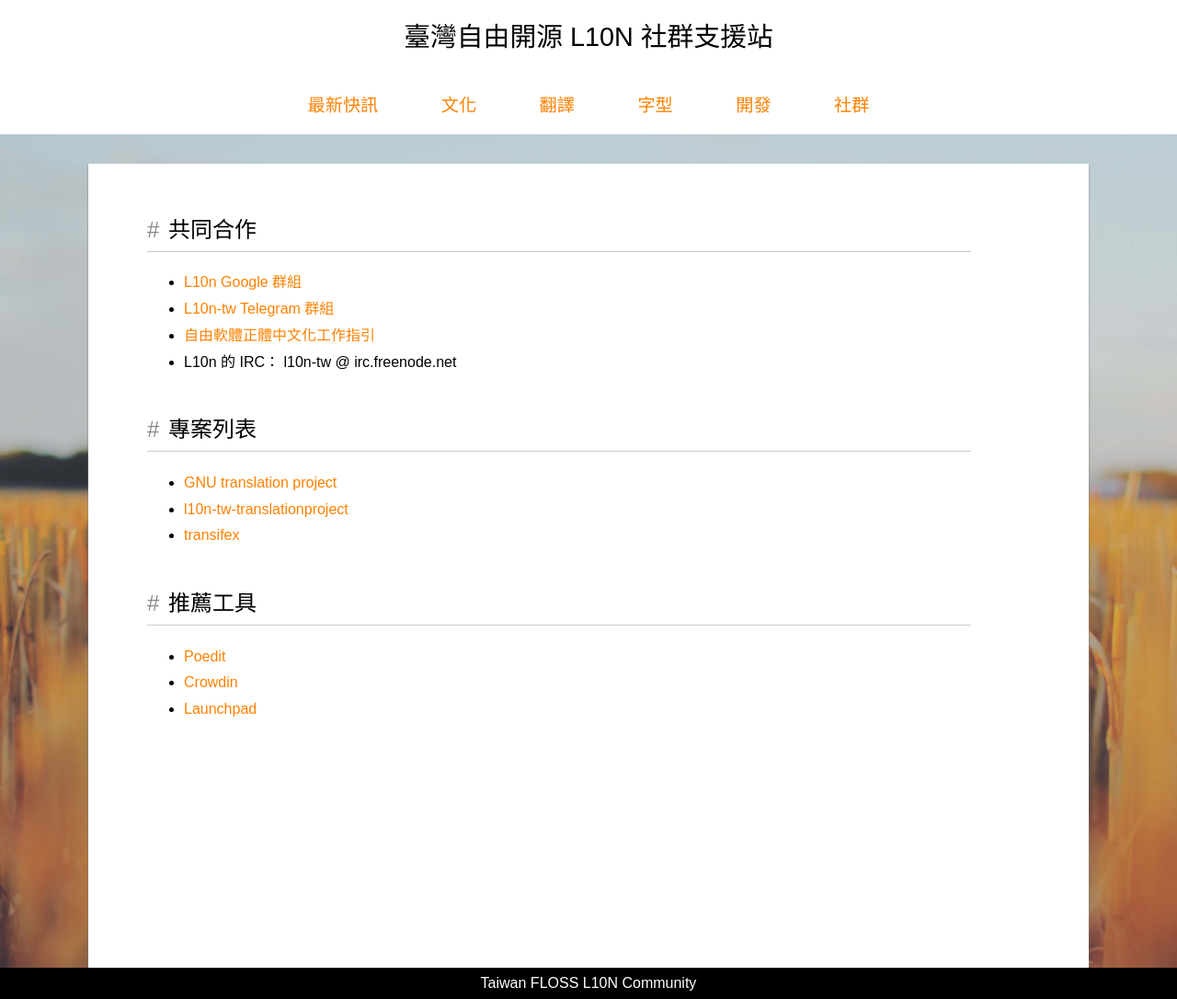
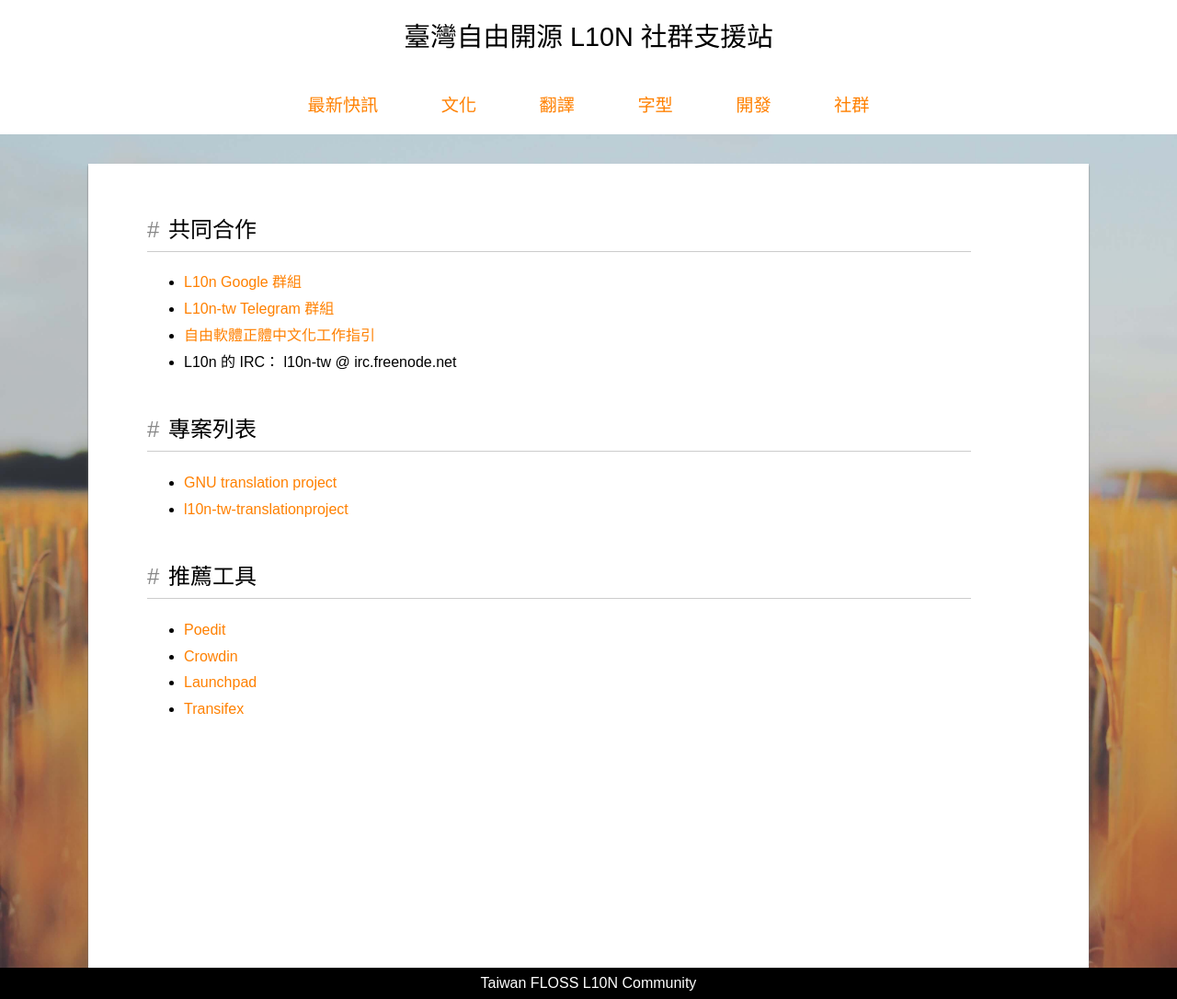
Before and after one commit to l10n-tw/l10n-tw.github.io, a Jekyll site: the page built from translate.md, in a window 1280 px wide. Shown: the whole page at 92% size. Built offline with Jekyll 4.4.1, drawn with Linux system fonts in a browser that asks for light colours.

```diff
--- a/translate.md
+++ b/translate.md
@@ -14,10 +14,10 @@ permalink: /translate/
 
 - [GNU translation project](http://translationproject.org)
 - [l10n-tw-translationproject](https://github.com/l10n-tw/l10n-tw-translationproject)
-- [transifex](https://www.transifex.com/)
 
 ## 推薦工具
 
 - [Poedit](https://poedit.net)
 - [Crowdin](https://crowdin.com/)
 - [Launchpad](https://launchpad.net/)
+- [Transifex](https://www.transifex.com/)
```
